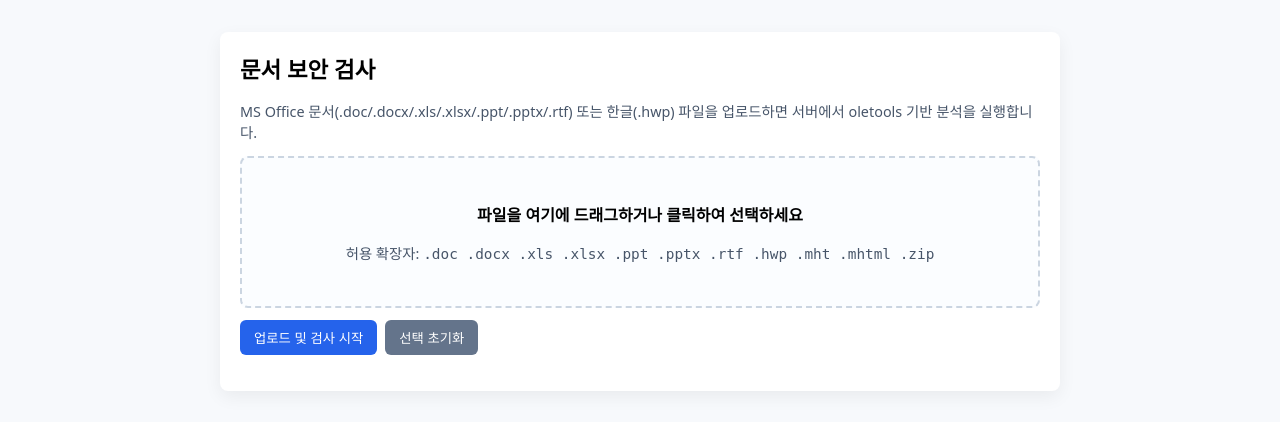
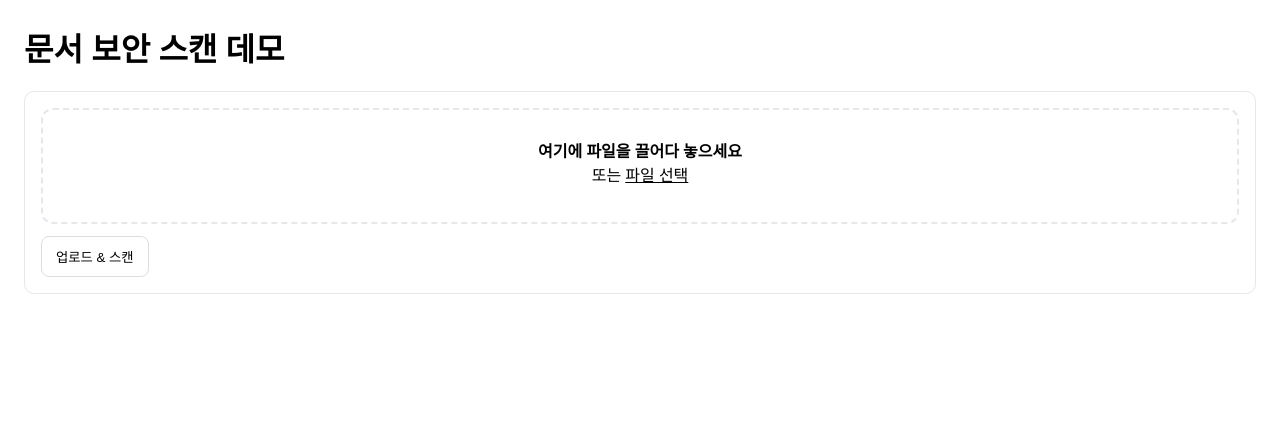
Before and after one commit to uhjin034/webvercel, a FastAPI app: page / in a window 1280 px wide. Shown: the top 422 px of the page. Run offline with FastAPI, Linux system fonts and the light colour scheme.

Commit message:
LLM 기능 추가/ 간단한 웹 구현

```diff
--- a/templates/index.html
+++ b/templates/index.html
@@ -1,193 +1,130 @@
-<!doctype html>
+<!DOCTYPE html>
 <html lang="ko">
 <head>
   <meta charset="utf-8" />
-  <meta name="viewport" content="width=device-width,initial-scale=1" />
-  <title>문서 보안 검사 — 업로드</title>
-
+  <title>문서 보안 스캔 데모</title>
+  <meta name="viewport" content="width=device-width, initial-scale=1" />
   <style>
-    body { font-family: system-ui, -apple-system, "Segoe UI", Roboto, "Noto Sans KR", "Apple SD Gothic Neo", "Malgun Gothic", sans-serif; padding: 24px; background:#f7f9fc; }
-    .container { max-width:800px; margin:0 auto; background:#fff; padding:20px; border-radius:8px; box-shadow:0 6px 18px rgba(0,0,0,0.06); }
-    h1 { margin-top:0; font-size:1.4rem; }
-    .dropzone { border:2px dashed #cbd5e1; border-radius:8px; padding:28px; text-align:center; cursor:pointer; background:#fbfdff; }
-    .dropzone.drag { border-color:#7c3aed; background:#f5f3ff; }
-    .file-list { margin-top:12px; }
-    .file-item { padding:8px 12px; border-radius:6px; background:#f1f5f9; margin-bottom:8px; display:flex; justify-content:space-between; align-items:center; }
-    .btn { display:inline-block; padding:8px 14px; border-radius:6px; text-decoration:none; background:#2563eb; color:white; border:none; cursor:pointer; }
-    .btn.secondary { background:#64748b; }
-    .hint { color:#475569; font-size:0.9rem; margin-top:8px; }
-    .error { color:#b91c1c; font-weight:600; }
-    .success { color:#065f46; font-weight:600; }
+    :root { --border:#e5e7eb; --muted:#666; --ok:#0a7f3f; --err:#c62828; --bg:#0b1020; --fg:#e6edf3; }
+    body { font-family: system-ui, -apple-system, Segoe UI, Roboto, sans-serif; margin: 24px; }
+    header { margin-bottom: 16px; }
+    .card { border: 1px solid var(--border); border-radius: 10px; padding: 16px; margin-top: 16px; }
+    .row { display: flex; gap: 12px; align-items: center; flex-wrap: wrap; }
+    button { padding: 10px 14px; border-radius: 8px; border: 1px solid #ddd; cursor: pointer; background:white; }
+    button:hover { background: #f7f7f7; }
+    .muted { color: var(--muted); font-size: 13px; }
+    pre { background: var(--bg); color: var(--fg); padding: 12px; border-radius: 8px; overflow: auto; }
+    .success { color: var(--ok); }
+    .error { color: var(--err); white-space: pre-wrap; }
+    .summary { white-space: pre-wrap; line-height: 1.5; }
+    .hint { font-size: 12px; color: #777; margin-top: 4px; }
+    .dropzone {
+      border: 2px dashed var(--border); border-radius: 12px; padding: 28px; text-align: center; cursor: pointer;
+      transition: background .15s ease, border-color .15s ease;
+    }
+    .dropzone.dragover { background: #fafafa; border-color: #94a3b8; }
+    .filename { font-size: 13px; color:#333; margin-top:8px; }
+    input[type="file"] { display:none; }
   </style>
 </head>
 <body>
-  <div class="container">
-    <h1>문서 보안 검사</h1>
-    <p class="hint">MS Office 문서(.doc/.docx/.xls/.xlsx/.ppt/.pptx/.rtf) 또는 한글(.hwp) 파일을 업로드하면 서버에서 oletools 기반 분석을 실행합니다.</p>
+  <header>
+    <h1>문서 보안 스캔 데모</h1>
+  </header>
 
-    <div id="dropzone" class="dropzone" tabindex="0">
-      <p><strong>파일을 여기에 드래그하거나 클릭하여 선택하세요</strong></p>
-      <p class="hint">허용 확장자: <code>.doc .docx .xls .xlsx .ppt .pptx .rtf .hwp .mht .mhtml .zip</code></p>
-      <input id="fileInput" type="file" name="file" style="display:none"
-             accept=".doc,.docx,.xls,.xlsx,.ppt,.pptx,.rtf,.hwp,.mht,.mhtml,.zip" />
+  <section class="card">
+    <form id="upForm" data-endpoint="{{ request.url_for('scan_ms') }}">
+      <div id="dropzone" class="dropzone">
+        <strong>여기에 파일을 끌어다 놓으세요</strong><br/>
+        또는 <label for="fileInput" style="text-decoration:underline; cursor:pointer;">파일 선택</label>
+        <div class="filename" id="fileName"></div>
       </div>
+      <div class="row" style="margin-top:12px;">
+        <input id="fileInput" name="file" type="file"
+               accept=".doc,.docx,.xls,.xlsx,.ppt,.pptx,.rtf,.docm,.xlsm,.pptm,.hwp" />
+        <button type="submit">업로드 & 스캔</button>
+      </div>
+    </form>
+  </section>
 
-    <div style="margin-top:12px; display:flex; gap:8px; align-items:center;">
-      <button id="uploadBtn" class="btn" disabled>업로드 및 검사 시작</button>
-      <button id="clearBtn" class="btn secondary" type="button">선택 초기화</button>
-      <div id="status" style="margin-left:auto"></div>
-    </div>
+  <section id="status" class="card" style="display:none;"></section>
 
-    <div class="file-list" id="fileList"></div>
+  <section id="summaryCard" class="card" style="display:none;">
+    <h3>LLM 요약</h3>
+    <div id="llmSummary" class="summary"></div>
+  </section>
 
-    <div id="result" style="margin-top:16px;"></div>
-  </div>
+  <section id="analysisCard" class="card" style="display:none;">
+    <h3>원본 분석 결과 (JSON)</h3>
+    <pre id="analysisJson"></pre>
+  </section>
 
   <script>
-(function(){
+    const form = document.getElementById('upForm');
+    const endpoint = form.dataset.endpoint;
+    const input = document.getElementById('fileInput');
     const dropzone = document.getElementById('dropzone');
-  const fileInput = document.getElementById('fileInput');
-  const fileList = document.getElementById('fileList');
-  const uploadBtn = document.getElementById('uploadBtn');
-  const clearBtn = document.getElementById('clearBtn');
-  const status = document.getElementById('status');
-  const result = document.getElementById('result');
+    const fileNameEl = document.getElementById('fileName');
+    const statusEl = document.getElementById('status');
+    const summaryCard = document.getElementById('summaryCard');
+    const llmSummaryEl = document.getElementById('llmSummary');
+    const analysisCard = document.getElementById('analysisCard');
+    const analysisJsonEl = document.getElementById('analysisJson');
 
-  let selectedFile = null;
-  const MAX_SIZE = 30 * 1024 * 1024;
-
-  dropzone.addEventListener('click', () => fileInput.click());
-  fileInput.addEventListener('change', (e) => handleFiles(e.target.files));
-
-  ['dragenter','dragover'].forEach(ev => {
-    dropzone.addEventListener(ev, (e) => {
-      e.preventDefault();
-      e.stopPropagation();
-      dropzone.classList.add('drag');
+    ['dragenter','dragover'].forEach(evt =>
+      dropzone.addEventListener(evt, e => { e.preventDefault(); e.stopPropagation(); dropzone.classList.add('dragover'); })
+    );
+    ['dragleave','drop'].forEach(evt =>
+      dropzone.addEventListener(evt, e => { e.preventDefault(); e.stopPropagation(); dropzone.classList.remove('dragover'); })
+    );
+    dropzone.addEventListener('drop', e => {
+      const files = e.dataTransfer.files;
+      if (files && files[0]) {
+        input.files = files;
+        fileNameEl.textContent = files[0].name;
+      }
     });
-  });
-  ['dragleave','drop'].forEach(ev => {
-    dropzone.addEventListener(ev, (e) => {
-      e.preventDefault();
-      e.stopPropagation();
-      dropzone.classList.remove('drag');
-    });
-  });
-  dropzone.addEventListener('drop', (e) => {
-    const dt = e.dataTransfer;
-    if (dt && dt.files && dt.files.length) handleFiles(dt.files);
+    dropzone.addEventListener('click', () => document.getElementById('fileInput').click());
+    input.addEventListener('change', () => {
+      const f = input.files && input.files[0];
+      fileNameEl.textContent = f ? f.name : '';
     });
 
-  function handleFiles(files){
-    result.innerHTML = '';
-    if (!files || files.length === 0) return;
-    const f = files[0];
-    const allowed = /\.(docx?|xlsx?|pptx?|rtf|hwp|mht|mhtml|zip)$/i;
-    if (!allowed.test(f.name)) {
-      showError("허용되지 않는 파일 형식입니다: " + f.name);
-      return;
-    }
-    if (f.size > MAX_SIZE) {
-      showError("파일이 너무 큽니다. 최대 30MB까지 허용됩니다.");
-      return;
-    }
-    selectedFile = f;
-    renderFileList();
-    uploadBtn.disabled = false;
-    status.textContent = '';
-  }
+    form.addEventListener('submit', async (e) => {
+      e.preventDefault();
+      const f = input.files && input.files[0];
+      if (!f) { alert('파일을 선택하세요.'); return; }
 
-  function renderFileList(){
-    fileList.innerHTML = '';
-    if (!selectedFile) return;
-    const item = document.createElement('div');
-    item.className = 'file-item';
-    item.innerHTML = `<div>
-                        <strong>${escapeHtml(selectedFile.name)}</strong>
-                        <div style="font-size:0.85rem;color:#475569">${(selectedFile.size/1024).toFixed(1)} KB</div>
-                      </div>
-                      <div><button id="remove" class="btn secondary">제거</button></div>`;
-    fileList.appendChild(item);
-    document.getElementById('remove').addEventListener('click', () => {
-      selectedFile = null;
-      fileInput.value = '';
-      fileList.innerHTML = '';
-      uploadBtn.disabled = true;
-      status.textContent = '';
-    });
-  }
-
-  clearBtn.addEventListener('click', () => {
-    selectedFile = null;
-    fileInput.value = '';
-    fileList.innerHTML = '';
-    uploadBtn.disabled = true;
-    result.innerHTML = '';
-    status.textContent = '';
-  });
-
-  uploadBtn.addEventListener('click', async () => {
-    if (!selectedFile) return;
-    uploadBtn.disabled = true;
-    status.innerHTML = '<span class="hint">업로드 중...</span>';
-    result.innerHTML = '';
-
-    const form = new FormData();
-    form.append('file', selectedFile, selectedFile.name);
+      statusEl.style.display = 'block';
+      statusEl.className = 'card';
+      statusEl.innerHTML = '업로드 중...';
 
       try {
-      const res = await fetch('/scan/ms', {
-        method: 'POST',
-        body: form
-      });
+        const fd = new FormData();
+        fd.append('file', f, f.name);
+
+        const res = await fetch(endpoint, { method: 'POST', body: fd });
         if (!res.ok) {
           const text = await res.text();
-        showError('서버 오류: ' + res.status + ' — ' + text);
-        uploadBtn.disabled = false;
-        status.textContent = '';
-        return;
+          throw new Error(`서버 오류: ${res.status}\n${text}`);
         }
         const data = await res.json();
-      renderResult(data);
-      status.innerHTML = '<span class="success">분석 완료</span>';
+
+        statusEl.innerHTML = `<span class="success">완료</span> — <code>${(data.filename || f.name)}</code>`;
+
+        const llm = (data.llm_summary || '').trim();
+        if (llm) { llmSummaryEl.textContent = llm; summaryCard.style.display = 'block'; }
+        else { summaryCard.style.display = 'none'; }
+
+        analysisJsonEl.textContent = JSON.stringify(data.analysis, null, 2);
+        analysisCard.style.display = 'block';
+
       } catch (err) {
-      showError('네트워크 오류: ' + err.message);
-    } finally {
-      uploadBtn.disabled = false;
+        statusEl.innerHTML = `<div class="error">${err.message || err}</div>`;
+        summaryCard.style.display = 'none';
+        analysisCard.style.display = 'none';
       }
     });
-
-  function renderResult(data) {
-    const html = [];
-    html.push(`<h3>분석 결과</h3>`);
-    html.push(`<p><strong>파일:</strong> ${escapeHtml(data.filename || '')} &nbsp; <strong>id:</strong> ${escapeHtml(data.id || '')}</p>`);
-    if (data.verdict) html.push(`<p><strong>판정:</strong> ${escapeHtml(data.verdict)}</p>`);
-    if (data.indicators) {
-      html.push('<h4>지표</h4><ul>');
-      for (const k in data.indicators) {
-        html.push(`<li>${escapeHtml(k)}: ${escapeHtml(String(data.indicators[k]))}</li>`);
-      }
-      html.push('</ul>');
-    }
-    if (data.raw) {
-      html.push('<h4>Raw output (요약)</h4>');
-      html.push(`<pre style="background:#0f172a;color:#e6edf3;padding:12px;border-radius:6px;overflow:auto;max-height:240px">${escapeHtml(JSON.stringify(data.raw, null, 2))}</pre>`);
-    }
-    if (data.reports && data.reports.html) {
-      html.push(`<p><a href="${escapeHtml(data.reports.html)}" target="_blank" class="btn">HTML 리포트 열기</a></p>`);
-    }
-    result.innerHTML = html.join('');
-  }
-
-  function showError(msg){
-    status.innerHTML = '<span class="error">'+escapeHtml(msg)+'</span>';
-  }
-
-  function escapeHtml(s){
-    if (!s) return '';
-    return s.replaceAll('&','&amp;').replaceAll('<','&lt;').replaceAll('>','&gt;').replaceAll('"','&quot;').replaceAll("'", '&#39;');
-  }
-})();
   </script>
 </body>
 </html>
```
Also changed, not shown: app/LLM/gemini.py (added, +66 -0 lines), app/routers/scan_router.py (+26 -0 lines), 3 other files. Lines whose indentation alone changed are shown as unchanged.
